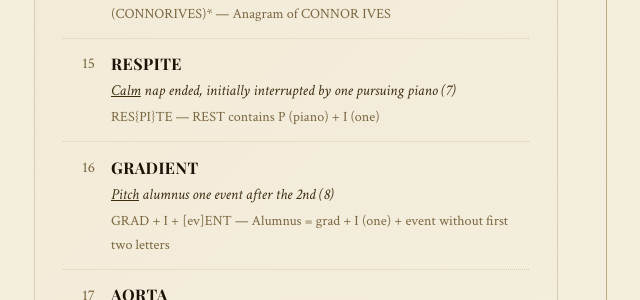
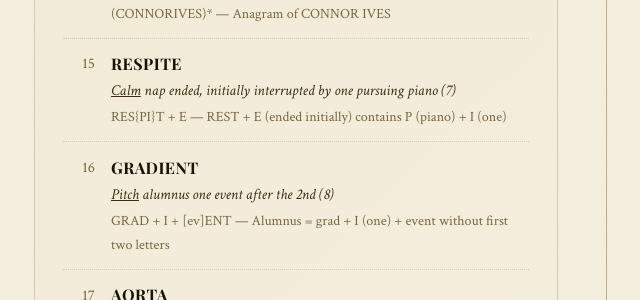
Before and after one commit to abdulkhaleddd/abdulkhaleddd.github.io, a Jekyll site: the page built from _solutions/solution-002.md, in a window 1280 px wide and 900 px high, scrolled down 2853 px. Shown: the part 152-452 px from the top of the window, without its empty margins (190-830 px from the left). Built offline with Jekyll 4.4.1, drawn with Linux system fonts in a browser that asks for light colours; some web fonts are replaced; a script that is not in the unit is left out.

Commit message:
Update solution-002.md

```diff
--- a/_solutions/solution-002.md
+++ b/_solutions/solution-002.md
@@ -217,7 +217,7 @@ permalink: /solutions/solution-002/
     <div class="solution-content">
       <span class="solution-answer">RESPITE</span>
       <span class="solution-clue"><u>Calm</u> nap ended, initially interrupted by one pursuing piano (7)</span>
-      <span class="solution-breakdown">RES{PI}TE — REST contains P (piano) + I (one)</span>
+      <span class="solution-breakdown">RES{PI}T + E — REST + E (ended initially) contains P (piano) + I (one)</span>
     </div>
   </div>
 
```
